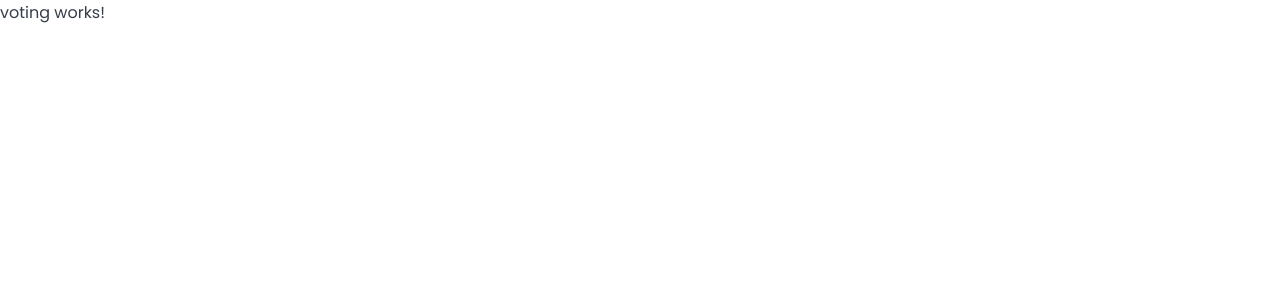
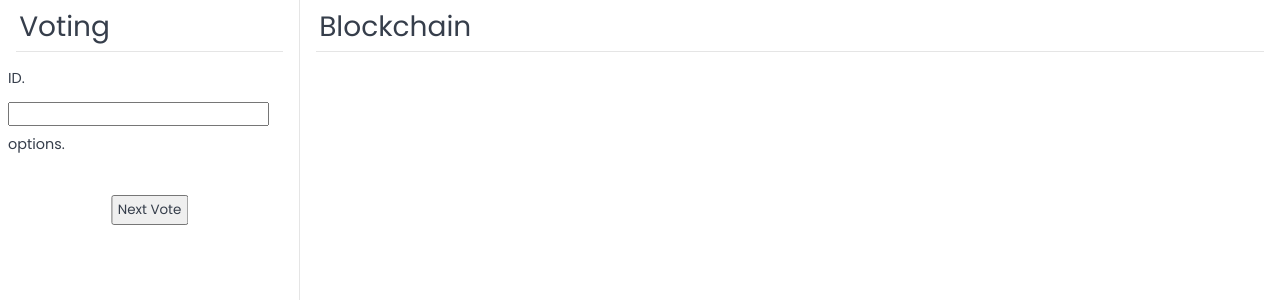
Before and after one commit to RahulPandya25/Blockchain-Online-Voting-System, an Angular app: page /vote in a window 1280 px wide. Shown: the top 300 px of the page. Built offline with nearby package versions, Linux system fonts and the light colour scheme.

Commit message:
adds voting area in voting screen

```diff
--- a/src/components/voting/voting.component.html
+++ b/src/components/voting/voting.component.html
@@ -1 +1,28 @@
-<p>voting works!</p>
+<div class="main">
+  <div class="section voting">
+    <div class="title">Voting</div>
+    <div class="content reason">{{ reason }}</div>
+
+    <div class="content label">ID.</div>
+    <div class="content id-input">
+      <input type="text" name="id-input" id="id-input" #textbox />
+    </div>
+
+    <div class="content label">options.</div>
+    <div class="content nominee" *ngFor="let nominee of nominations">
+      <input
+        type="radio"
+        name="answer"
+        id="{{ nominee }}"
+        value="{{ nominee }}"
+        (change)="choice = nominee"
+      />
+      <label for="{{ nominee }}">{{ nominee }}</label>
+    </div>
+
+    <div class="content submit">
+      <button (click)="submitVote(textbox.value)">Next Vote</button>
+    </div>
+  </div>
+  <div class="section blockchain"><div class="title">Blockchain</div></div>
+</div>
--- a/src/components/voting/voting.component.scss
+++ b/src/components/voting/voting.component.scss
@@ -0,0 +1,57 @@
+.main {
+  --voting-area: 300px;
+
+  display: flex;
+  min-height: 100vh;
+  width: 100vw;
+  section {
+    min-height: 100vh;
+  }
+
+  .title {
+    font-size: 1.75em;
+    margin: 0.25rem 1rem;
+    border-bottom: 1px solid rgba(0, 0, 0, 0.1);
+    padding: 0.15rem 0.2rem;
+  }
+
+  .voting {
+    width: var(--voting-area);
+    border-right: 1px solid rgba(0, 0, 0, 0.1);
+
+    .content {
+      font-size: 1.2em;
+      padding: 0 0.5rem;
+    }
+
+    .reason {
+      margin: 1rem 0;
+      text-align: center;
+    }
+
+    .label {
+      font-size: 0.9em;
+      margin: 0.5rem 0;
+    }
+
+    .nominee {
+      padding: 0 1.25rem;
+      input {
+        margin: 0 0.5rem;
+      }
+    }
+    .submit {
+      button {
+        margin-top: 2rem;
+        margin-left: 50%;
+        font-size: 0.7em;
+        padding: 0.2rem 0.3rem;
+        transform: translateX(-50%);
+      }
+    }
+  }
+
+  .blockchain {
+    width: calc(100vw - var(--voting-area));
+  }
+}
--- a/src/components/voting/voting.component.ts
+++ b/src/components/voting/voting.component.ts
@@ -1,15 +1,29 @@
-import { Component, OnInit } from '@angular/core';
+import { Component, OnInit } from "@angular/core";
+import { ActivatedRoute, Router } from "@angular/router";
 
 @Component({
-  selector: 'app-voting',
-  templateUrl: './voting.component.html',
-  styleUrls: ['./voting.component.scss']
+  selector: "app-voting",
+  templateUrl: "./voting.component.html",
+  styleUrls: ["./voting.component.scss"],
 })
 export class VotingComponent implements OnInit {
+  reason;
+  nominations;
+  choice;
 
-  constructor() { }
+  submitVote(id) {
+    if (id != "" && this.choice != undefined) {
+      console.log(this.choice);
+      console.log(id);
+    }
+  }
+
+  constructor(private route: ActivatedRoute) {}
 
   ngOnInit(): void {
+    this.route.queryParams.subscribe((params) => {
+      this.reason = params["reason"];
+      this.nominations = params["nominations"];
+    });
   }
-
 }
```
Also changed, not shown: src/components/dashboard/dashboard.component.html (+0 -20 lines).
